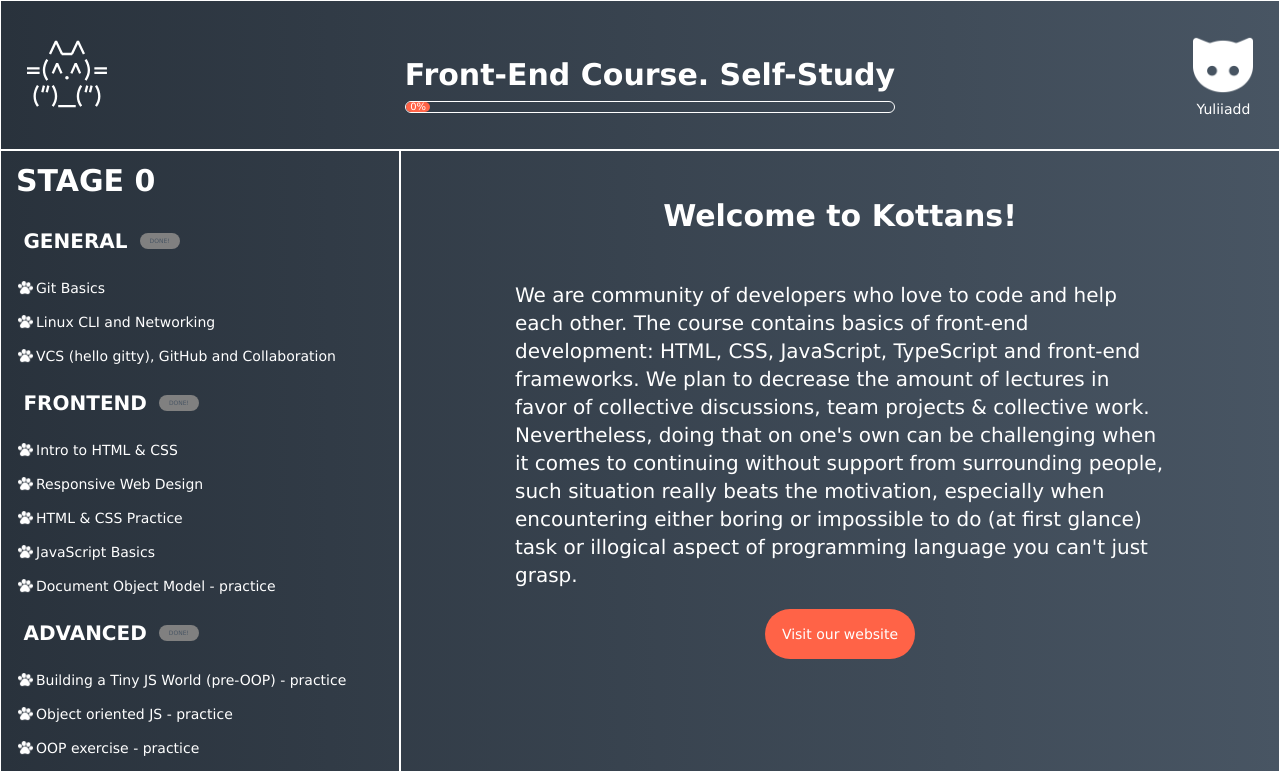
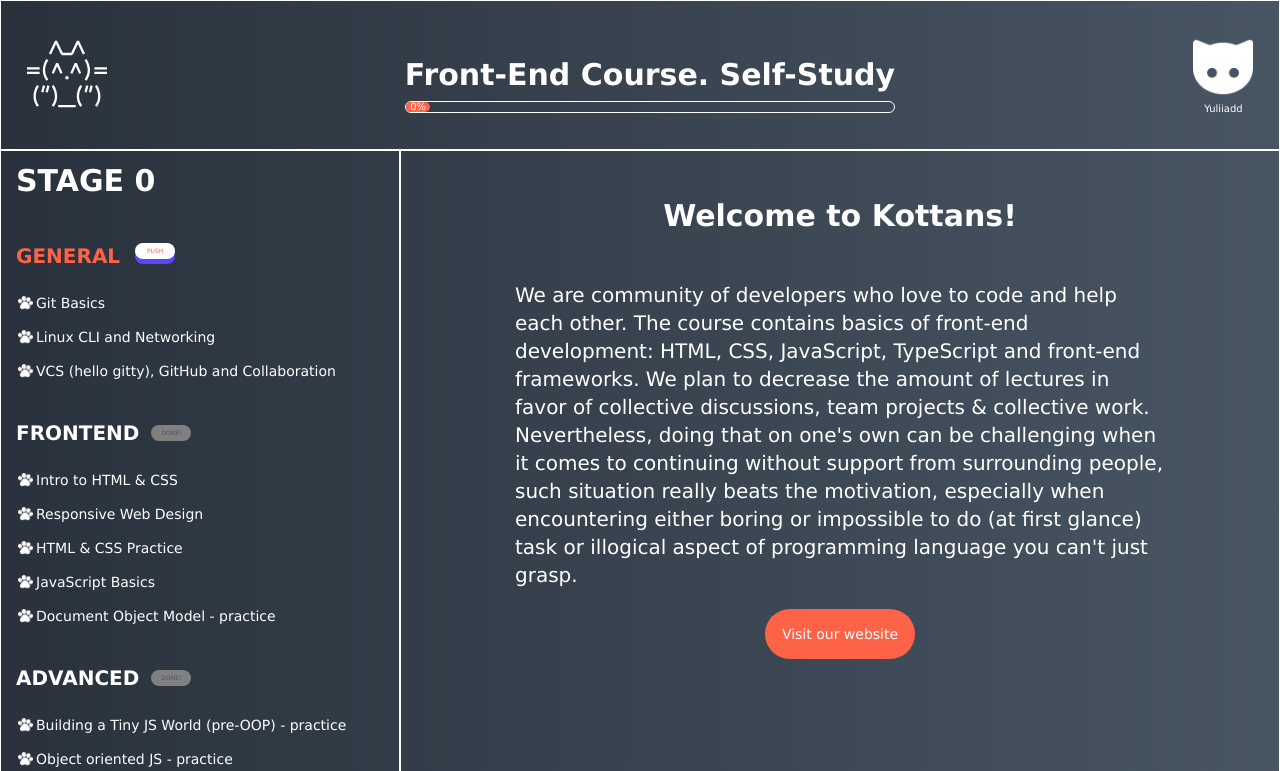
Before and after one commit to Yuliiadd/kottans-DOM, a plain HTML site: page index.html in a window 1280 px wide. In both pictures the pointer is over the label "GENERAL". Shown: the top 771 px of the page. Drawn offline with Linux system fonts and the light colour scheme.

Commit message:
refactor: add styles of btns

```diff
--- a/style.css
+++ b/style.css
@@ -92,6 +92,10 @@ ul li{list-style: none;}
 
 }
 
+.user__name {
+	font-size: 10px;
+}
+
 .user__img{
 	width: 60px;
 	transition: 0.5s;
@@ -139,15 +143,29 @@ ul li{list-style: none;}
 
 .chapter {
 	display: inline-block;
+	width: 100%;
 	text-transform: uppercase;
 	font-size: 20px;
 	margin: 20px 0;
 	font-weight: 700;
-	margin-left: -10px;
-	width: 240px;
+	transition: 0.5s;
 }
 
-	.chapter::after {
+.chapter:hover {
+	color: tomato;
+}
+
+.chapter:hover::after {
+	content: "PUSH";
+	margin-top: -3px;
+	margin-left: 15px;
+	color:tomato;
+	background-color: white;
+	box-shadow: 0 5px 0 rgb(89, 71, 255);
+
+}
+
+.chapter::after {
 	content: "Done!";
 	position: absolute;
 	display: inline-block;
@@ -175,6 +193,7 @@ ul li{list-style: none;}
 	color: white;
 }
 
+
 .link {
 	text-decoration: none;
 	color: white;
@@ -187,6 +206,7 @@ ul li{list-style: none;}
 .nav__item {
 	padding: 10px 0 10px 20px;
 	transition: 0.5s;
+	cursor: pointer;
 }
 
 .nav__item:hover {
@@ -208,7 +228,6 @@ ul li{list-style: none;}
 	left: 18px;
 
 }
-
 
 /* content */
 
```
